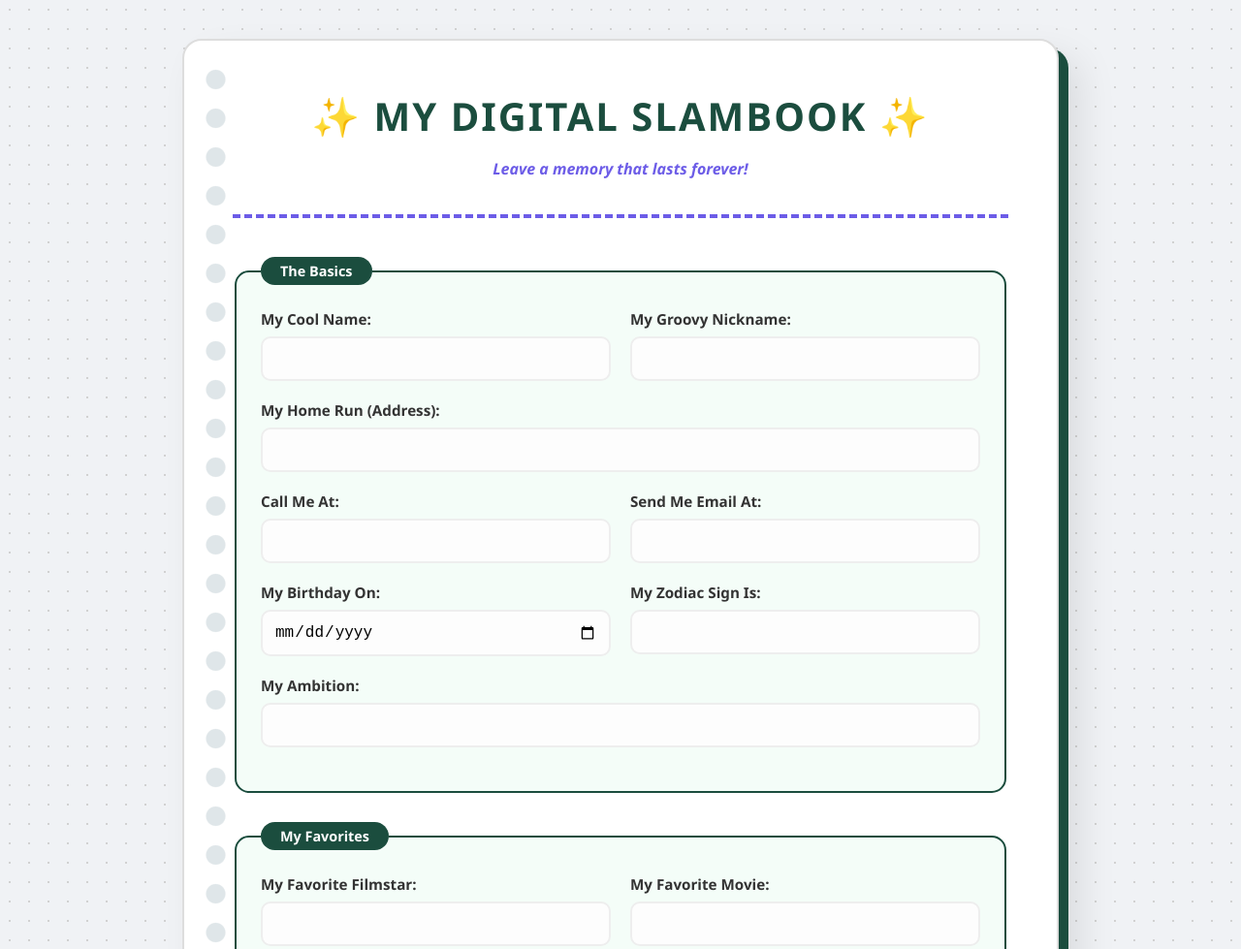
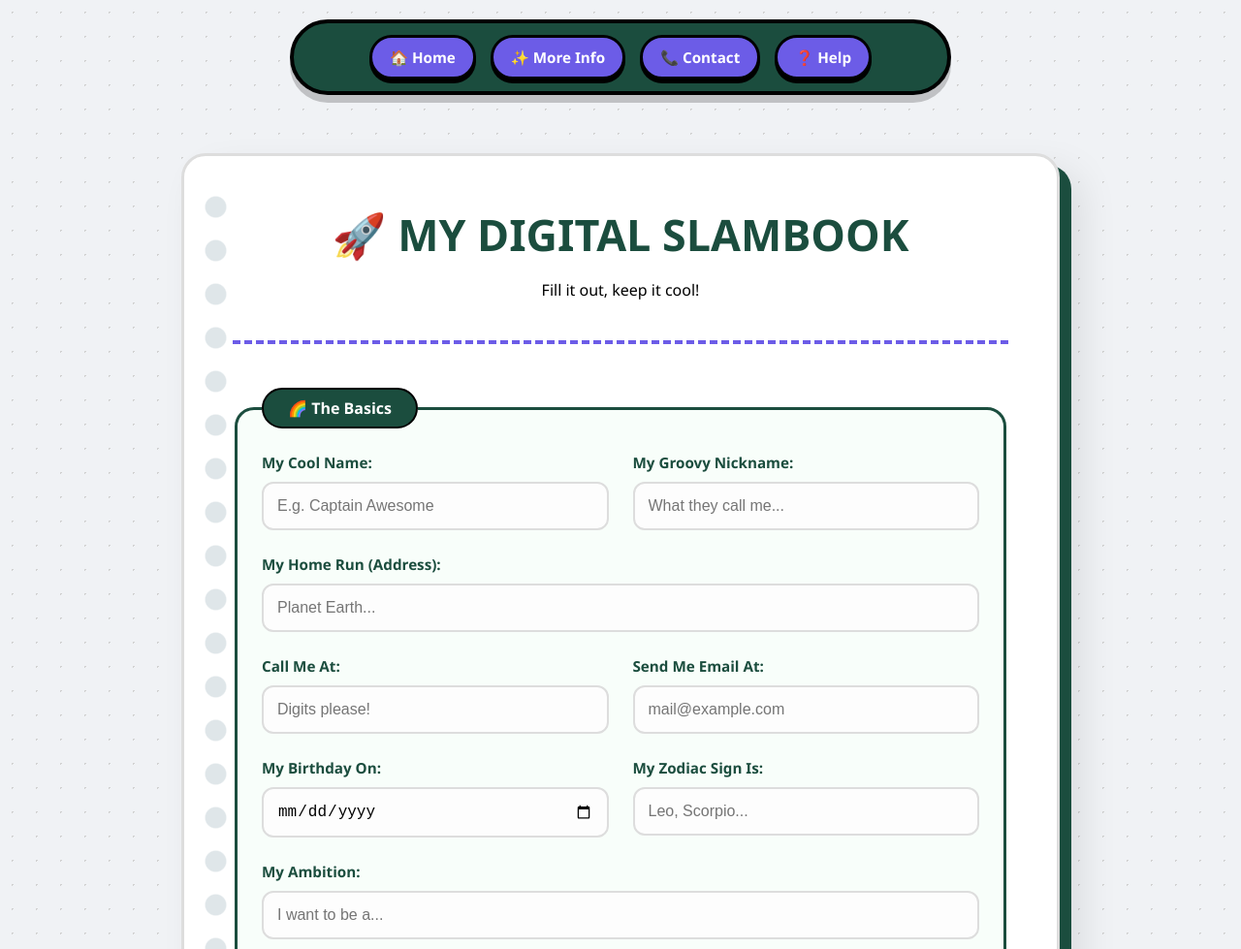
Before and after one commit to sourabhhalder/myslambook, a plain HTML site: page index.html in a window 1280 px wide. Shown: the top 979 px of the page at 97% size. Drawn offline with Linux system fonts and the light colour scheme; a script that the page names is missing.

Commit message:
created navbar

```diff
--- a/assets/css/style.css
+++ b/assets/css/style.css
@@ -1,162 +1,225 @@
-/* --- Modern Notebook Theme --- */
-
+/* --- CSS Variables for Easy Theme Tweaks --- */
 :root {
     --forest-green: #1b4d3e;
     --mint-green: #2ecc71;
     --royal-purple: #6c5ce7;
     --paper-white: #ffffff;
     --spiral-color: #dfe6e9;
-    --font-main: 'Segoe UI', Roboto, Helvetica, Arial, sans-serif;
+    --cartoon-black: #000000;
 }
 
+/* --- Global Styles --- */
 body {
     background-color: #f0f2f5;
-    /* Fun pattern background */
+    /* Fun "grid paper" background pattern */
     background-image: radial-gradient(#d1d1d1 1px, transparent 1px);
-    background-size: 20px 20px;
-    font-family: var(--font-main);
+    background-size: 25px 25px;
+    font-family: 'Segoe UI', Roboto, Helvetica, Arial, sans-serif;
+    margin: 0;
+    padding: 0;
+    display: flex;
+    flex-direction: column;
+    align-items: center;
+}
+
+/* --- Cartoon Navbar (Middle Aligned) --- */
+.cartoon-nav {
+    background-color: var(--forest-green);
+    border: 4px solid var(--cartoon-black);
+    border-radius: 50px;
+    margin: 20px auto;
+    width: 90%;
+    max-width: 650px;
+    padding: 12px;
+    box-shadow: 0 8px 0 rgba(0,0,0,0.2);
+    position: sticky;
+    top: 15px;
+    z-index: 1000;
+}
+
+.nav-wrapper {
     display: flex;
     justify-content: center;
-    padding: 40px 20px;
-    margin: 0;
 }
 
+.nav-menu {
+    list-style: none;
+    display: flex;
+    gap: 15px;
+    margin: 0;
+    padding: 0;
+}
+
+.nav-item {
+    display: block;
+    text-decoration: none;
+    background-color: var(--royal-purple);
+    color: white;
+    padding: 10px 18px;
+    border-radius: 30px;
+    border: 3px solid var(--cartoon-black);
+    font-weight: 900;
+    font-size: 0.95rem;
+    transition: all 0.2s ease;
+    box-shadow: 0 4px 0 var(--cartoon-black);
+}
+
+/* --- Hover: Turn Red + Zoom Out (Scale 0.95) --- */
+.nav-item:hover {
+    background-color: #ff4757; /* Bright Red */
+    transform: scale(0.95);
+    box-shadow: 0 2px 0 var(--cartoon-black);
+}
+
+.nav-item:active {
+    transform: translateY(4px);
+    box-shadow: 0 0 0 var(--cartoon-black);
+}
+
+/* --- Main Notebook Container --- */
 .container {
     background: var(--paper-white);
     max-width: 800px;
-    width: 100%;
+    width: 90%;
+    margin: 40px 0;
     padding: 50px;
-    border-radius: 20px;
-    box-shadow: 10px 10px 0px var(--forest-green), 20px 20px 40px rgba(0,0,0,0.1);
+    border-radius: 25px;
+    box-shadow: 12px 12px 0px var(--forest-green), 20px 20px 40px rgba(0,0,0,0.1);
     position: relative;
-    border: 2px solid #ddd;
+    border: 3px solid #ddd;
 }
 
-/* --- The Notebook "Holes" --- */
+/* Notebook "Spiral" Holes Effect */
 .container::before {
     content: '';
     position: absolute;
     left: 20px;
-    top: 20px;
-    bottom: 20px;
+    top: 30px;
+    bottom: 30px;
     width: 25px;
     background-image: radial-gradient(circle, var(--spiral-color) 40%, transparent 45%);
-    background-size: 100% 40px;
+    background-size: 100% 45px;
 }
 
 header {
     text-align: center;
-    margin-bottom: 40px;
+    margin-bottom: 45px;
     border-bottom: 4px dashed var(--royal-purple);
-    padding-bottom: 20px;
+    padding-bottom: 25px;
 }
 
 header h1 {
     color: var(--forest-green);
-    font-size: 2.5rem;
+    font-size: 2.8rem;
+    margin: 0;
     text-transform: uppercase;
-    letter-spacing: 2px;
-    margin: 0;
 }
 
-header p {
-    color: var(--royal-purple);
-    font-weight: bold;
-    font-style: italic;
-}
-
-/* --- Form Elements --- */
+/* --- Form Design --- */
 fieldset {
-    border: 2px solid var(--forest-green);
-    border-radius: 15px;
-    margin-bottom: 30px;
+    border: 3px solid var(--forest-green);
+    border-radius: 20px;
+    margin-bottom: 35px;
     padding: 25px;
-    background: rgba(46, 204, 113, 0.05); /* Very light mint tint */
+    background: rgba(46, 204, 113, 0.03);
 }
 
 legend {
     background: var(--forest-green);
     color: white;
-    padding: 5px 20px;
+    padding: 8px 25px;
     border-radius: 50px;
     font-weight: bold;
-    font-size: 0.9rem;
+    font-size: 1rem;
+    border: 2px solid var(--cartoon-black);
 }
 
 .row {
     display: flex;
-    gap: 20px;
+    gap: 25px;
     flex-wrap: wrap;
 }
 
 .input-group {
     flex: 1;
-    min-width: 200px;
-    margin-bottom: 20px;
+    min-width: 220px;
+    margin-bottom: 25px;
     display: flex;
     flex-direction: column;
 }
 
 label {
-    font-weight: 700;
-    margin-bottom: 8px;
-    color: #333;
+    font-weight: 800;
+    margin-bottom: 10px;
+    color: var(--forest-green);
     font-size: 0.95rem;
 }
 
 input, textarea {
-    border: 2px solid #eee;
-    border-radius: 10px;
-    padding: 12px;
+    border: 2px solid #ddd;
+    border-radius: 12px;
+    padding: 14px;
     font-size: 1rem;
     background: #fdfdfd;
     transition: all 0.3s ease;
 }
 
-/* Focus Effect */
 input:focus, textarea:focus {
     outline: none;
     border-color: var(--royal-purple);
-    box-shadow: 0 0 10px rgba(108, 92, 231, 0.2);
-    transform: translateY(-2px);
+    background: #fff;
+    box-shadow: 0 0 15px rgba(108, 92, 231, 0.15);
 }
 
-/* Handwritten Signature Style */
+/* Autograph Field (Yellow Sticky Note Look) */
 .handwriting {
     font-family: 'Brush Script MT', cursive;
-    font-size: 1.5rem !important;
+    font-size: 1.6rem !important;
     color: var(--royal-purple);
-    background: #fff9db !important; /* Yellow sticky note look */
+    background: #fff9db !important;
+    border: 2px dashed #f1c40f !important;
 }
 
-/* --- Buttons --- */
+/* --- Submit Button (Bouncy Cartoon Style) --- */
 .submit-btn {
     width: 100%;
     padding: 20px;
     background-color: var(--mint-green);
     color: white;
-    border: none;
-    border-radius: 15px;
-    font-size: 1.2rem;
-    font-weight: 800;
+    border: 3px solid var(--cartoon-black);
+    border-radius: 20px;
+    font-size: 1.4rem;
+    font-weight: 900;
     cursor: pointer;
-    box-shadow: 0 6px 0 var(--forest-green);
+    box-shadow: 0 8px 0 var(--forest-green);
     transition: all 0.2s ease;
-    text-transform: uppercase;
+    margin-top: 20px;
 }
 
 .submit-btn:hover {
-    background-color: #e74c3c; /* Turns Red on Hover as per your earlier style */
-    box-shadow: 0 6px 0 #c0392b;
+    background-color: #ff4757; /* Turn Red */
+    box-shadow: 0 8px 0 #b33939;
+    transform: scale(0.97); /* Slight zoom out */
 }
 
 .submit-btn:active {
     box-shadow: 0 0 0 var(--forest-green);
-    transform: translateY(6px); /* Zoom out / Pressed effect */
+    transform: translateY(8px);
 }
 
-/* Responsive Mobile view */
+/* --- Mobile Friendliness --- */
 @media (max-width: 600px) {
-    .container { padding: 30px 15px; }
-    .container::before { display: none; }
+    .container {
+        padding: 35px 20px;
+    }
+    .container::before {
+        display: none;
+    }
+    .nav-menu {
+        gap: 8px;
+    }
+    .nav-item {
+        padding: 8px 12px;
+        font-size: 0.8rem;
+    }
 }
--- a/index.html
+++ b/index.html
@@ -3,43 +3,54 @@
 <head>
     <meta charset="UTF-8">
     <meta name="viewport" content="width=device-width, initial-scale=1.0">
-    <title>My Groovy Slambook v2</title>
+    <title>My Groovy Slambook v2 | Cartoon Edition</title>
     <link rel="stylesheet" href="assets/css/style.css">
 </head>
 <body>
 
+    <nav class="cartoon-nav">
+        <div class="nav-wrapper">
+            <ul class="nav-menu">
+                <li><a href="#" class="nav-item">🏠 Home</a></li>
+                <li><a href="#" class="nav-item">✨ More Info</a></li>
+                <li><a href="#" class="nav-item">📞 Contact</a></li>
+                <li><a href="#" class="nav-item">❓ Help</a></li>
+            </ul>
+        </div>
+    </nav>
+
     <div class="container">
         <header>
-            <h1>✨ My Digital Slambook ✨</h1>
-            <p>Leave a memory that lasts forever!</p>
+            <h1>🚀 My Digital Slambook</h1>
+            <p>Fill it out, keep it cool!</p>
         </header>
 
         <form id="slambookForm">
 
             <fieldset>
-                <legend>The Basics</legend>
+                <legend>🌈 The Basics</legend>
                 <div class="row">
                     <div class="input-group">
                         <label>My Cool Name:</label>
-                        <input type="text" name="cool_name" required>
+                        <input type="text" name="cool_name" placeholder="E.g. Captain Awesome" required>
                     </div>
                     <div class="input-group">
                         <label>My Groovy Nickname:</label>
-                        <input type="text" name="nickname">
+                        <input type="text" name="nickname" placeholder="What they call me...">
                     </div>
                 </div>
                 <div class="input-group">
                     <label>My Home Run (Address):</label>
-                    <input type="text" name="home_run">
+                    <input type="text" name="home_run" placeholder="Planet Earth...">
                 </div>
                 <div class="row">
                     <div class="input-group">
                         <label>Call Me At:</label>
-                        <input type="tel" name="phone">
+                        <input type="tel" name="phone" placeholder="Digits please!">
                     </div>
                     <div class="input-group">
                         <label>Send Me Email At:</label>
-                        <input type="email" name="email">
+                        <input type="email" name="email" placeholder="mail@example.com">
                     </div>
                 </div>
                 <div class="row">
@@ -49,17 +60,17 @@
                     </div>
                     <div class="input-group">
                         <label>My Zodiac Sign Is:</label>
-                        <input type="text" name="zodiac">
+                        <input type="text" name="zodiac" placeholder="Leo, Scorpio...">
                     </div>
                 </div>
                 <div class="input-group">
                     <label>My Ambition:</label>
-                    <input type="text" name="ambition">
+                    <input type="text" name="ambition" placeholder="I want to be a...">
                 </div>
             </fieldset>
 
             <fieldset>
-                <legend>My Favorites</legend>
+                <legend>🍿 My Favorites</legend>
                 <div class="row">
                     <div class="input-group">
                         <label>My Favorite Filmstar:</label>
@@ -82,15 +93,15 @@
                 </div>
                 <div class="input-group">
                     <label>My Best Friends:</label>
-                    <textarea name="best_friends" rows="2"></textarea>
+                    <textarea name="best_friends" rows="2" placeholder="List your squad!"></textarea>
                 </div>
             </fieldset>
 
             <fieldset>
-                <legend>Inside My Head</legend>
+                <legend>🧠 Inside My Head</legend>
                 <div class="input-group">
                     <label>Some words or phrases I use most:</label>
-                    <input type="text" name="phrases">
+                    <input type="text" name="phrases" placeholder="E.g. No Cap, Awesome!">
                 </div>
                 <div class="row">
                     <div class="input-group">
@@ -112,7 +123,7 @@
                 </div>
                 <div class="input-group">
                     <label>If I have a time machine - I would go to:</label>
-                    <input type="text" name="time_machine">
+                    <input type="text" name="time_machine" placeholder="Dinosaurs or Future?">
                 </div>
                 <div class="input-group">
                     <label>In my next life I want to be:</label>
@@ -124,14 +135,14 @@
                 </div>
                 <div class="input-group">
                     <label>My opinion about you:</label>
-                    <textarea name="opinion"></textarea>
+                    <textarea name="opinion" placeholder="Be honest!"></textarea>
                 </div>
             </fieldset>
 
             <div class="sign-off">
                 <div class="input-group">
                     <label>Autograph:</label>
-                    <input type="text" class="handwriting" placeholder="Sign here...">
+                    <input type="text" class="handwriting" placeholder="Your signature...">
                 </div>
                 <div class="row">
                     <div class="input-group">
@@ -140,12 +151,12 @@
                     </div>
                     <div class="input-group">
                         <label>Place:</label>
-                        <input type="text" name="place">
+                        <input type="text" name="place" placeholder="Current location">
                     </div>
                 </div>
             </div>
 
-            <button type="submit" class="submit-btn">Save to Slambook</button>
+            <button type="submit" class="submit-btn">💾 Save My Memory</button>
         </form>
     </div>
 
```
